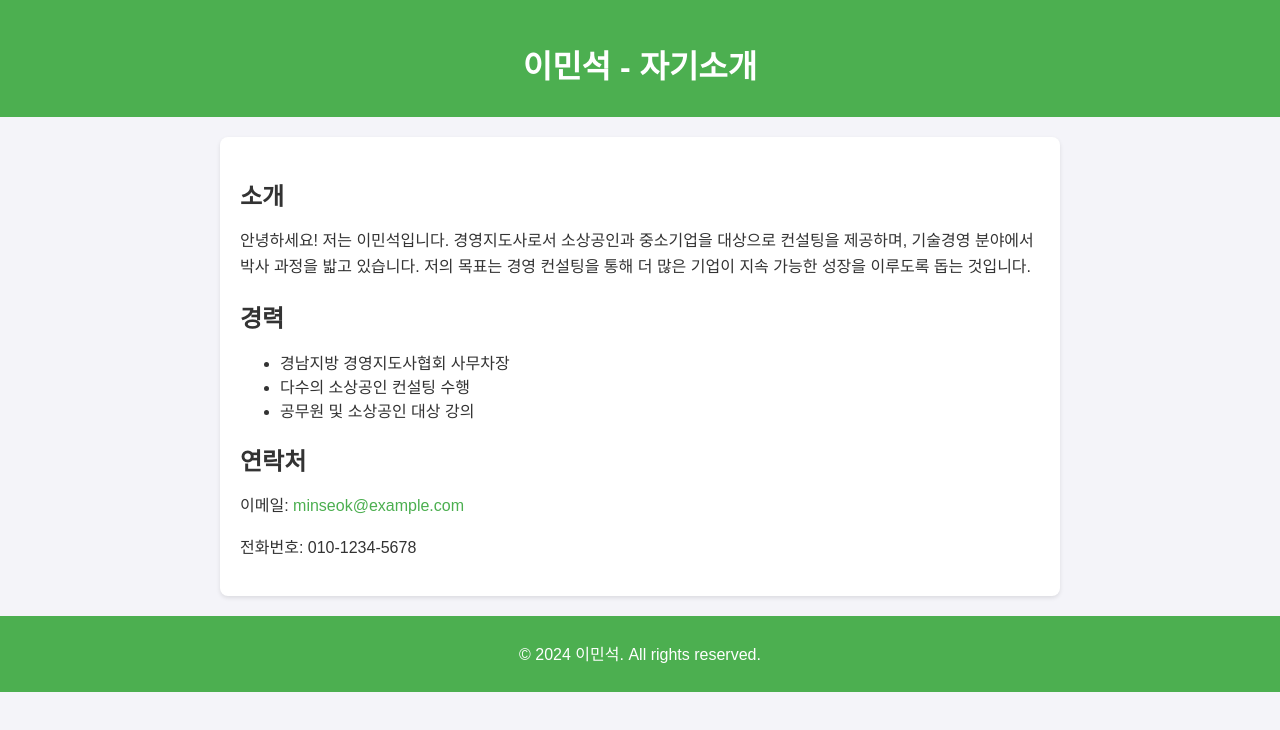
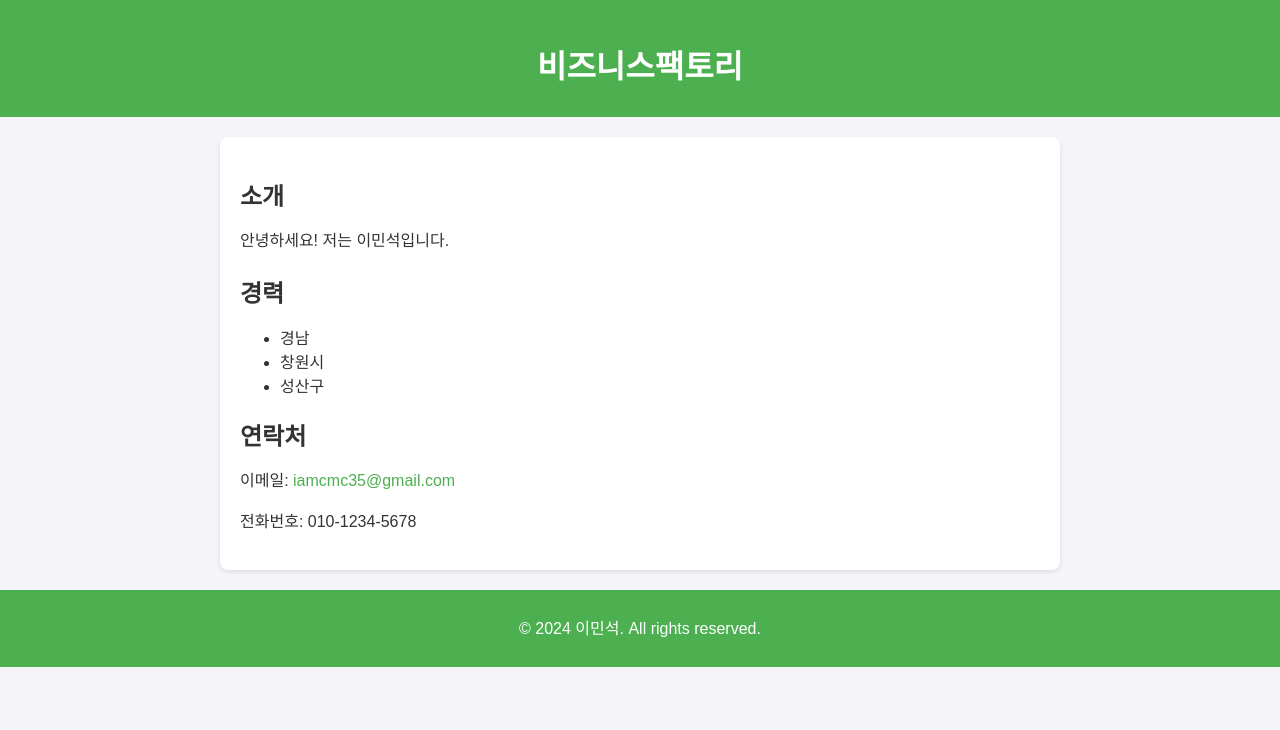
Before and after one commit to iamcmc35/myweb01, a plain HTML site: page index.html in a window 1280 px wide. Drawn offline with Linux system fonts and the light colour scheme.

Commit message:
Update index.html

```diff
--- a/index.html
+++ b/index.html
@@ -3,7 +3,7 @@
 <head>
     <meta charset="UTF-8">
     <meta name="viewport" content="width=device-width, initial-scale=1.0">
-    <title>이민석 - 자기소개</title>
+    <title>비즈니스팩토리</title>
     <style>
         body {
             font-family: Arial, sans-serif;
@@ -51,21 +51,21 @@
 </head>
 <body>
     <header>
-        <h1>이민석 - 자기소개</h1>
+        <h1>비즈니스팩토리</h1>
     </header>
     <section>
         <h2>소개</h2>
-        <p>안녕하세요! 저는 이민석입니다. 경영지도사로서 소상공인과 중소기업을 대상으로 컨설팅을 제공하며, 기술경영 분야에서 박사 과정을 밟고 있습니다. 저의 목표는 경영 컨설팅을 통해 더 많은 기업이 지속 가능한 성장을 이루도록 돕는 것입니다.</p>
+        <p>안녕하세요! 저는 이민석입니다. </p>
 
         <h2>경력</h2>
         <ul>
-            <li>경남지방 경영지도사협회 사무차장</li>
-            <li>다수의 소상공인 컨설팅 수행</li>
-            <li>공무원 및 소상공인 대상 강의</li>
+            <li>경남</li>
+            <li>창원시</li>
+            <li>성산구</li>
         </ul>
 
         <h2>연락처</h2>
-        <p>이메일: <a href="mailto:minseok@example.com">minseok@example.com</a></p>
+        <p>이메일: <a href="mailto:iamcmc35@gmail.com">iamcmc35@gmail.com</a></p>
         <p>전화번호: 010-1234-5678</p>
     </section>
     <footer>
```
